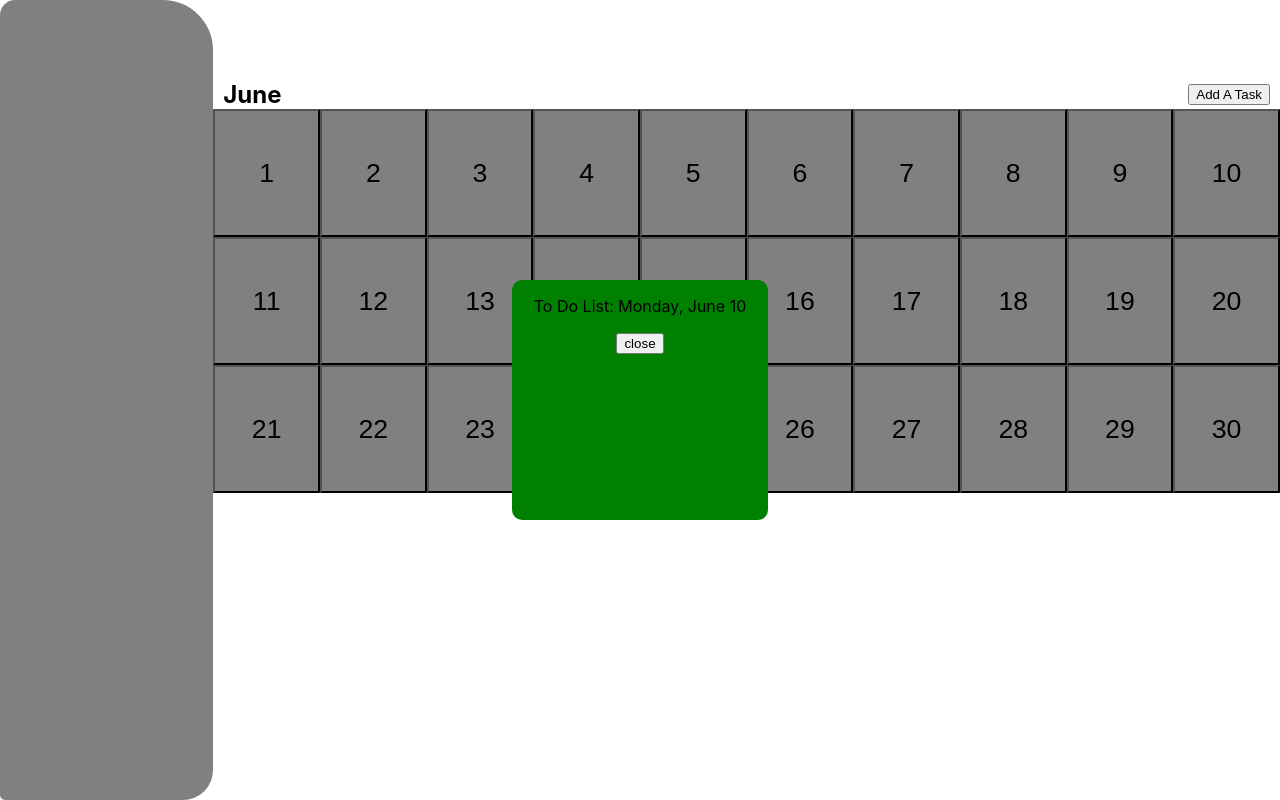
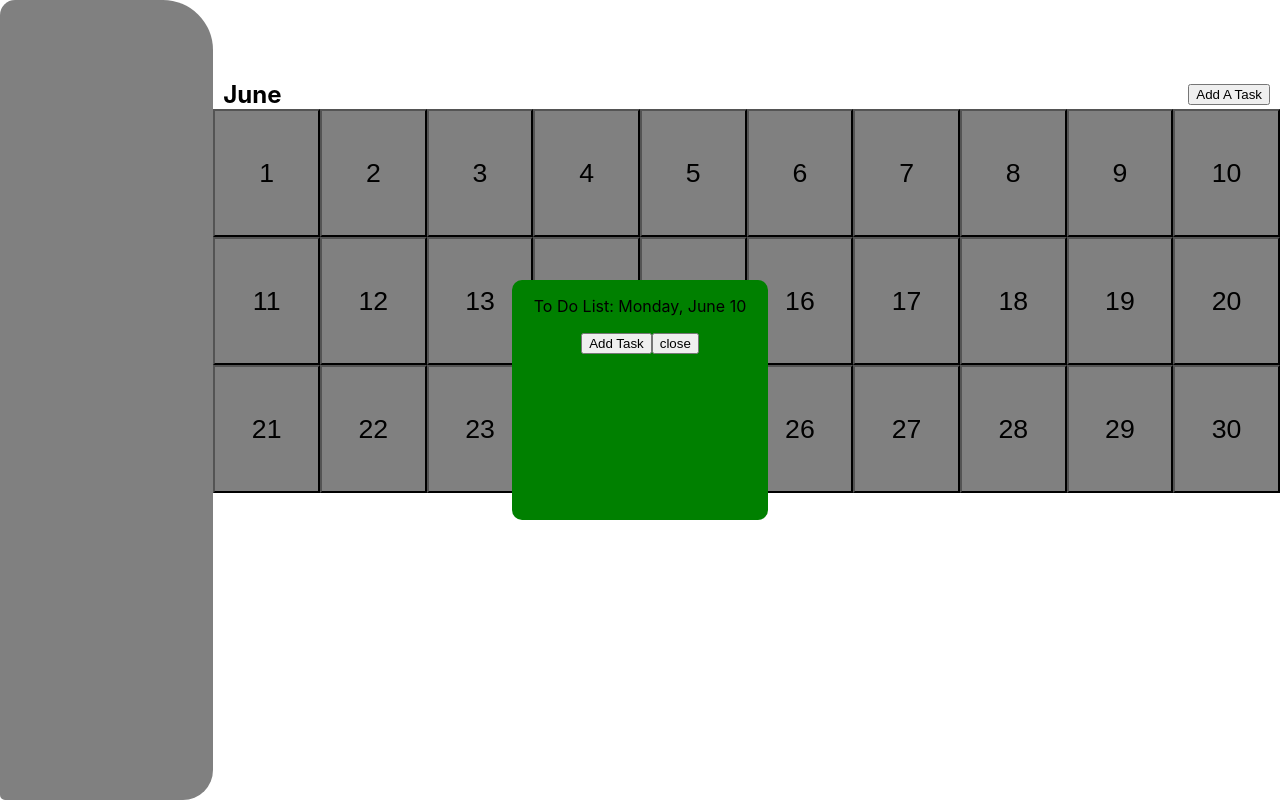
Before and after one commit to Andrewhli06/calendarApp, a React (Create React App) app in the folder calendarapp/: page / in a window 1280 px wide. Both pictures are taken after a click on the button "10". Built offline with nearby package versions, Linux system fonts and the light colour scheme.

Commit message:
changed the add task so that it is in  the individual calendar date

```diff
--- a/calendarapp/src/components/Flexbox.js
+++ b/calendarapp/src/components/Flexbox.js
@@ -47,6 +47,7 @@ function Taskbar() {
     const handleCloseTaskPopup = () => {
         setTaskPopupDay(null);
     };
+
     return (
         <div>
             <div className="taskBody">
@@ -66,6 +67,8 @@ function Taskbar() {
                     {days.map((day) => (
                         <div class="popup" id={day}>
                             <p>To Do List: {dayNames[dayOfWeek]}, {currentMonthName} {day}</p>
+                            {/* Added the add task button in here instead */}
+                            <button onClick={() => handleAddTaskClick(day)}>Add Task</button>
                             <button key={day} onClick={() => closePopup(day)}>close</button>
                         </div>
                     ))}
```
